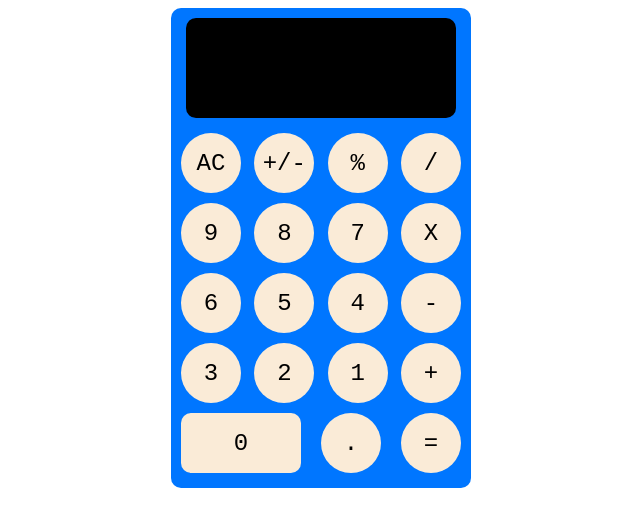
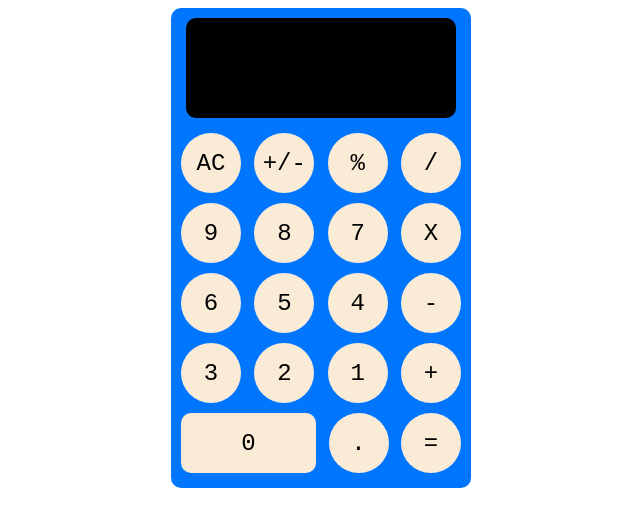
Before and after one commit to HBhawe/calculator_actual, a plain HTML site: page index.html in a window 1280 px wide. Shown: the whole page, without its empty margins (319-959 px from the left). Drawn offline with Linux system fonts and the light colour scheme.

Commit message:
Updated style for 0 button

```diff
--- a/style.css
+++ b/style.css
@@ -55,7 +55,7 @@ button {
 }
 
 .zero-button {
-  width: 120px;
+  width: 135px;
   height: 60px;
   border-radius: 10px;
 }
```
